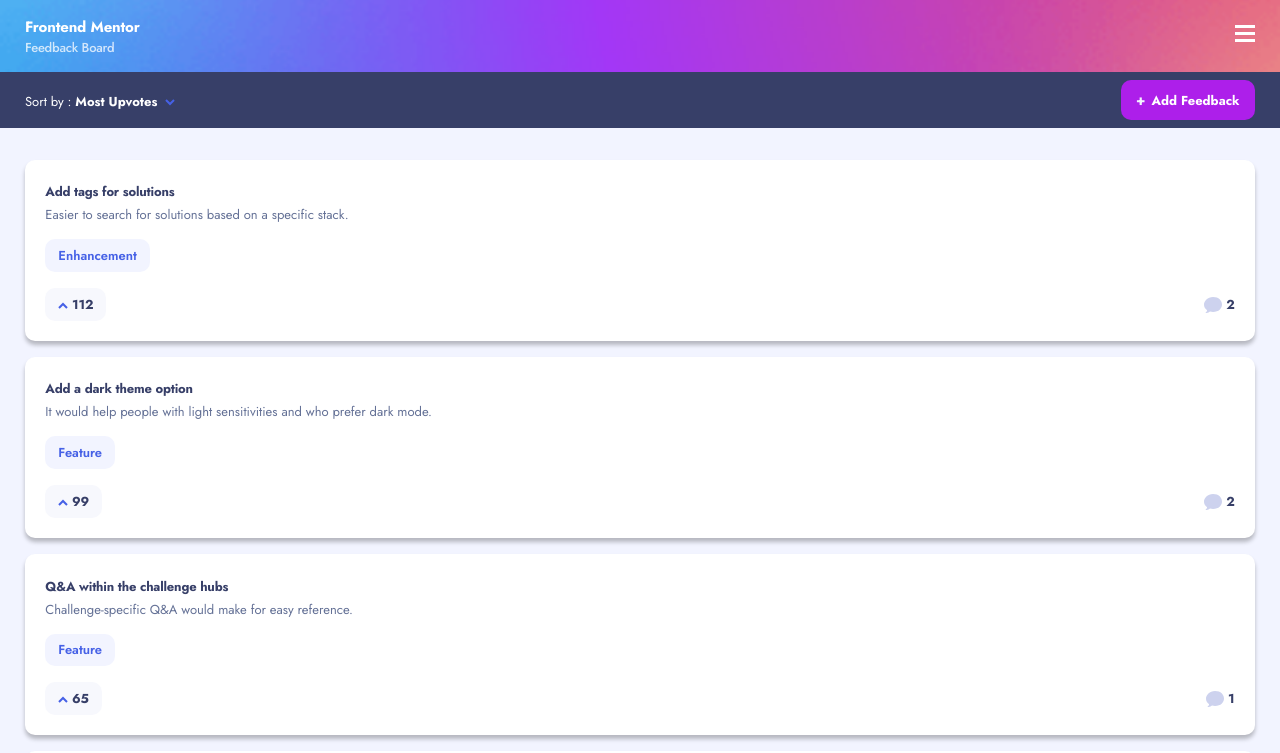
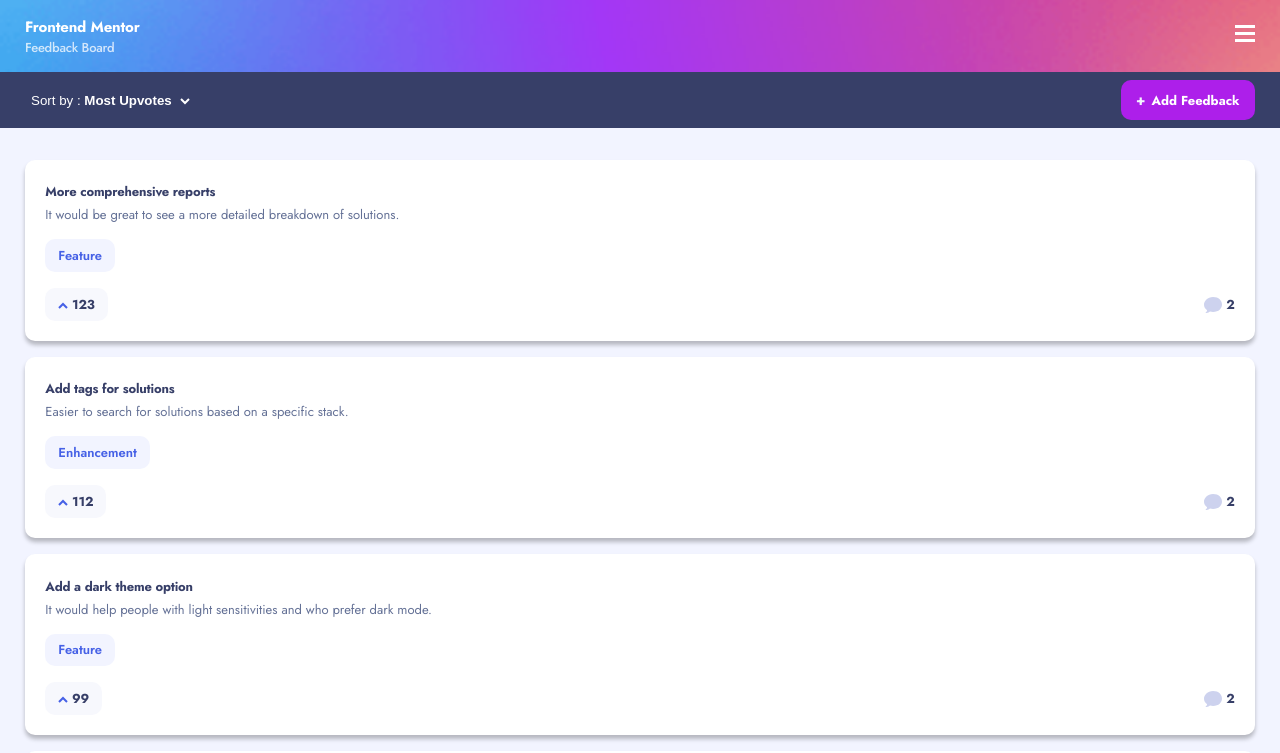
Before and after one commit to Uri-Raz-Dev/product-feedback-front, a React (Vite) app: page / in a window 1280 px wide. Shown: the top 753 px of the page. Built offline with nearby package versions, Linux system fonts and the light colour scheme.

Commit message:
Add sortby functionality

```diff
--- a/src/assets/style/cmps/Suggestions/_SortBy.scss
+++ b/src/assets/style/cmps/Suggestions/_SortBy.scss
@@ -1,26 +1,70 @@
 .sort-dropdown {
-    display: flex;
-
-    &:hover {
-        cursor: pointer;
-    }
-
-    :nth-child(2) {
-        margin-inline-start: rem(8px);
-        stroke: $white1;
-
-
-    }
+    position: relative;
+    display: inline-block;
+    font-size: rem(13px);
 }
 
 .sort-menu {
-    :first-child {
-        font-size: rem(13px);
-        line-height: 19px;
-        text-align: right;
+    display: flex;
+    align-items: center;
+}
 
-        :first-child {
-            font-weight: bold;
-        }
-    }
+.dropdown-button {
+    display: flex;
+    align-items: start;
+    justify-content: space-between;
+    background-color: inherit;
+    color: $white1;
+    border: 0;
+    // padding: rem(8px) rem(16px);
 }
+
+
+
+.dropdown-content {
+    position: absolute;
+    // align-items: center;
+    top: 100%;
+    left: 0;
+    background-color: $white1;
+    border: 1px solid #ccc;
+    // box-shadow: 0 4px 8px rgba(0, 0, 0, 0.1);
+    // z-index: 1000;
+    border-radius: rem(5px);
+}
+
+.dropdown-content a {
+    position: relative;
+    display: block;
+    text-overflow: unset;
+    font-size: rem(16px);
+    padding: rem(12px) rem(24px);
+    color: $deepblue3;
+    text-decoration: none;
+    border-block-end: 1px solid #8c92b347;
+
+}
+
+.dropdown-content .check {
+    position: absolute;
+    right: rem(7px);
+}
+
+.dropdown-content a:active {
+    background-color: red;
+}
+
+.dropdown-arrow {
+    margin-inline-start: rem(8px);
+    stroke: $white1;
+}
+
+.dropdown-arrow-open {
+    margin-inline-start: rem(8px);
+    transform: rotate(180deg);
+    stroke: $white1;
+}
+
+.selected-option {
+    font-weight: bold;
+}
--- a/src/cmps/SortBy.tsx
+++ b/src/cmps/SortBy.tsx
@@ -1,17 +1,73 @@
+import { useEffect, useRef, useState } from 'react'
 import { SvgIcon } from './Svgicon'
+interface SortByProps {
+  handlesortchange: (sortType: string) => void
+}
+function SortBy({ handlesortchange }: SortByProps): JSX.Element {
+  const [isOpen, setIsOpen] = useState(false) // State to toggle dropdown visibility
+  const [selected, setSelected] = useState('Most Upvotes') // State to track selected option
+  const dropdownRef = useRef<HTMLDivElement>(null)
+  const handleOptionClick = (option: string) => {
+    setSelected(option) // Update selected option
+    handlesortchange(option) // Call parent handler with selected option
+    setIsOpen(false) // Close dropdown
+  }
 
-function SortBy(): JSX.Element {
+  useEffect(() => {
+    const handleClickOutside = (event: MouseEvent) => {
+      if (
+        dropdownRef.current &&
+        !dropdownRef.current.contains(event.target as Node)
+      ) {
+        setIsOpen(false)
+      }
+    }
+
+    document.addEventListener('mousedown', handleClickOutside)
+    return () => {
+      document.removeEventListener('mousedown', handleClickOutside)
+    }
+  }, [])
+
   return (
-    <span className='sort-dropdown'>
-      <span className='sort-menu'>
-        <span>
-          Sort by :<span> Most Upvotes</span>
-        </span>
-      </span>
-      <span>
-        <SvgIcon iconName='arrowDown' />
-      </span>
-    </span>
+    <div className='sort-dropdown' ref={dropdownRef}>
+      <div className='sort-menu'>
+        <button className='dropdown-button' onClick={() => setIsOpen(!isOpen)}>
+          <div>
+            Sort by : <span className='selected-option'>{selected}</span>{' '}
+          </div>
+          <div className={isOpen ? 'dropdown-arrow-open' : 'dropdown-arrow'}>
+            <SvgIcon iconName='arrowDown' />
+          </div>
+        </button>
+        {isOpen && (
+          <div className='dropdown-content'>
+            {[
+              'Most Upvotes',
+              'Least Upvotes',
+              'Most Comments',
+              'Least Comments',
+            ].map((option) => (
+              <a
+                key={option}
+                href='#'
+                onClick={(e) => {
+                  e.preventDefault()
+                  handleOptionClick(option)
+                }}
+              >
+                <span>{option}</span>
+                {option === selected && (
+                  <span className='check'>
+                    <SvgIcon iconName='check' />
+                  </span>
+                )}
+              </a>
+            ))}
+          </div>
+        )}
+      </div>
+    </div>
   )
 }
 
--- a/src/pages/Suggestions.tsx
+++ b/src/pages/Suggestions.tsx
@@ -14,7 +14,8 @@
     (state: RootState) => state.suggestionsModule.sidebar
   )
   useEffect(() => {
-    loadSuggestions()
+    const defaultFilterBy = { mostupvotes: true }
+    loadSuggestions(defaultFilterBy)
   }, [])
 
   console.log(suggestions)
@@ -27,11 +28,21 @@
     'Feature',
   ]
 
+  function handleSortChange(sortType: string) {
+    const filterBy: any = {}
+    if (sortType === 'Most Upvotes') filterBy.mostupvotes = true
+    if (sortType === 'Least Upvotes') filterBy.leastupvotes = true
+    if (sortType === 'Most Comments') filterBy.mostcomments = true
+    if (sortType === 'Least Comments') filterBy.leastcomments = true
+
+    loadSuggestions(filterBy)
+  }
+
   return (
     <div className='suggestions-layout full main-layout'>
       <section className='feedback-menu-layout full main-layout '>
         <div className='feedback-menu'>
-          <SortBy />
+          <SortBy handlesortchange={handleSortChange} />
           <AddFeedback />
         </div>
       </section>
--- a/src/services/feedback.service.local.ts
+++ b/src/services/feedback.service.local.ts
@@ -30,6 +30,13 @@
   }[]
 }
 
+export interface FilterBy {
+  mostupvotes?: boolean
+  leastupvotes?: boolean
+  mostcomments?: boolean
+  leastcomments?: boolean
+}
+
 export const feedbackService = {
   query,
   getSuggestionById,
@@ -37,8 +44,48 @@
   saveSuggestion,
 }
 
-async function query(filterBy = {}): Promise<Suggestions[]> {
-  const suggestions = (await storageService.query(STORAGE_KEY)) as Suggestions[]
+async function query(filterBy: FilterBy = {}): Promise<Suggestions[]> {
+  let suggestions = (await storageService.query(STORAGE_KEY)) as Suggestions[]
+  const { mostupvotes, leastupvotes, mostcomments, leastcomments } = filterBy
+
+  if (mostupvotes) {
+    suggestions = suggestions.map((suggestion) => {
+      suggestion.productRequests = suggestion.productRequests.sort(
+        (requestA, requestB) => requestB.upvotes - requestA.upvotes
+      )
+      return suggestion
+    })
+  } else if (leastupvotes) {
+    suggestions = suggestions.map((suggestion) => {
+      suggestion.productRequests = suggestion.productRequests.sort(
+        (requestA, requestB) => requestA.upvotes - requestB.upvotes
+      )
+      return suggestion
+    })
+  } else if (mostcomments) {
+    suggestions = suggestions.map((suggestion) => {
+      suggestion.productRequests = suggestion.productRequests.sort(
+        (requestA, requestB) => {
+          const commentsA = requestA.comments?.length || 0
+          const commentsB = requestB.comments?.length || 0
+          return commentsB - commentsA
+        }
+      )
+      return suggestion
+    })
+  } else if (leastcomments) {
+    suggestions = suggestions.map((suggestion) => {
+      suggestion.productRequests = suggestion.productRequests.sort(
+        (requestA, requestB) => {
+          const commentsA = requestA.comments?.length || 0
+          const commentsB = requestB.comments?.length || 0
+          return commentsA - commentsB
+        }
+      )
+      return suggestion
+    })
+  }
+
   return suggestions
 }
 
--- a/src/services/svg.service.ts
+++ b/src/services/svg.service.ts
@@ -1,5 +1,5 @@
 const SVGS: Record<string, string> = {
-  arrowDown: `<svg width="10" height="7" xmlns="http://www.w3.org/2000/svg"><path d="M1 1l4 4 4-4" stroke="#4661E6" stroke-width="2" fill="none" fill-rule="evenodd"/></svg>`,
+  arrowDown: `<svg width="10" height="7" xmlns="http://www.w3.org/2000/svg"><path d="M1 1l4 4 4-4"  stroke-width="2" fill="none" fill-rule="evenodd"/></svg>`,
 
   arrowUp: `<svg class="arrow-up" width="10" height="7" xmlns="http://www.w3.org/2000/svg"><path d="M1 6l4-4 4 4" stroke="#4661E6" stroke-width="2" fill="none" fill-rule="evenodd"/></svg>`,
 
@@ -15,6 +15,8 @@
   editFeedback: `<svg width="40" height="40" xmlns="http://www.w3.org/2000/svg"><defs><radialGradient cx="103.9%" cy="-10.387%" fx="103.9%" fy="-10.387%" r="166.816%" id="a"><stop stop-color="#E84D70" offset="0%"/><stop stop-color="#A337F6" offset="53.089%"/><stop stop-color="#28A7ED" offset="100%"/></radialGradient></defs><g fill="none" fill-rule="evenodd"><circle fill="url(#a)" cx="20" cy="20" r="20"/><path d="M19.512 15.367l4.975 4.53-3.8 5.54L11.226 29l4.485-4.1c.759.275 1.831.026 2.411-.594a1.958 1.958 0 00-.129-2.82c-.836-.745-2.199-.745-2.964.068-.57.607-.767 1.676-.44 2.381L11 28.713c.255-1.06.683-2.75 1.115-4.436l.137-.531c.658-2.563 1.287-4.964 1.287-4.964l5.973-3.415zM23.257 12L28 16.443l-2.584 2.606-4.89-4.583L23.257 12z" fill="#FFF" fill-rule="nonzero"/></g></svg>`,
 
   comments: `<svg width="18" height="16" xmlns="http://www.w3.org/2000/svg"><path d="M2.62 16H1.346l.902-.91c.486-.491.79-1.13.872-1.823C1.036 11.887 0 9.89 0 7.794 0 3.928 3.52 0 9.03 0 14.87 0 18 3.615 18 7.455c0 3.866-3.164 7.478-8.97 7.478-1.017 0-2.078-.137-3.025-.388A4.705 4.705 0 012.62 16z" fill="#CDD2EE" fill-rule="nonzero"/></svg>`,
+
+  check: `<svg xmlns="http://www.w3.org/2000/svg" width="13" height="11"><path fill="none" stroke="#AD1FEA" stroke-width="2" d="M1 5.233L4.522 9 12 1"/></svg>`,
 }
 
 export const svgService = {
--- a/src/store/actions/suggestions.action.ts
+++ b/src/store/actions/suggestions.action.ts
@@ -1,4 +1,7 @@
-import { feedbackService } from '../../services/feedback.service.local'
+import {
+  feedbackService,
+  FilterBy,
+} from '../../services/feedback.service.local'
 import {
   ADD_SUGGESTION,
   REMOVE_SUGGESTION,
@@ -9,10 +12,10 @@
 } from '../reducers/suggestions.reducer'
 import { store } from '../store'
 
-export async function loadSuggestions() {
+export async function loadSuggestions(filterBy: FilterBy = {}) {
   //ADD PAGE INDEX
   try {
-    const suggestions = await feedbackService.query()
+    const suggestions = await feedbackService.query(filterBy)
     store.dispatch({ type: SET_SUGGESTIONS, suggestions })
   } catch (e) {
     console.log((e as Error).message)
@@ -31,20 +34,6 @@
     throw new Error("Couldn't load suggestion")
   }
 }
-// export async function saveSuggestion() {
-//   const suggestion = store.getState().suggestionsModule.suggestionToEdit
-//   const type = suggestion._id ? UPDATE_SUGGESTION : ADD_SUGGESTION
-
-//   try {
-//     const savedSuggestion = await feedbackService.saveSuggestion(suggestion)
-//     store.dispatch({ type, suggestion: savedSuggestion })
-//   } catch (e) {
-//     console.error((e as Error).message)
-//     throw new Error(
-//       suggestion._id ? "Couldn't update product" : "Couldn't add product"
-//     )
-//   }
-// }
 
 export async function removeSuggestion(suggestionId: string) {
   try {
```
